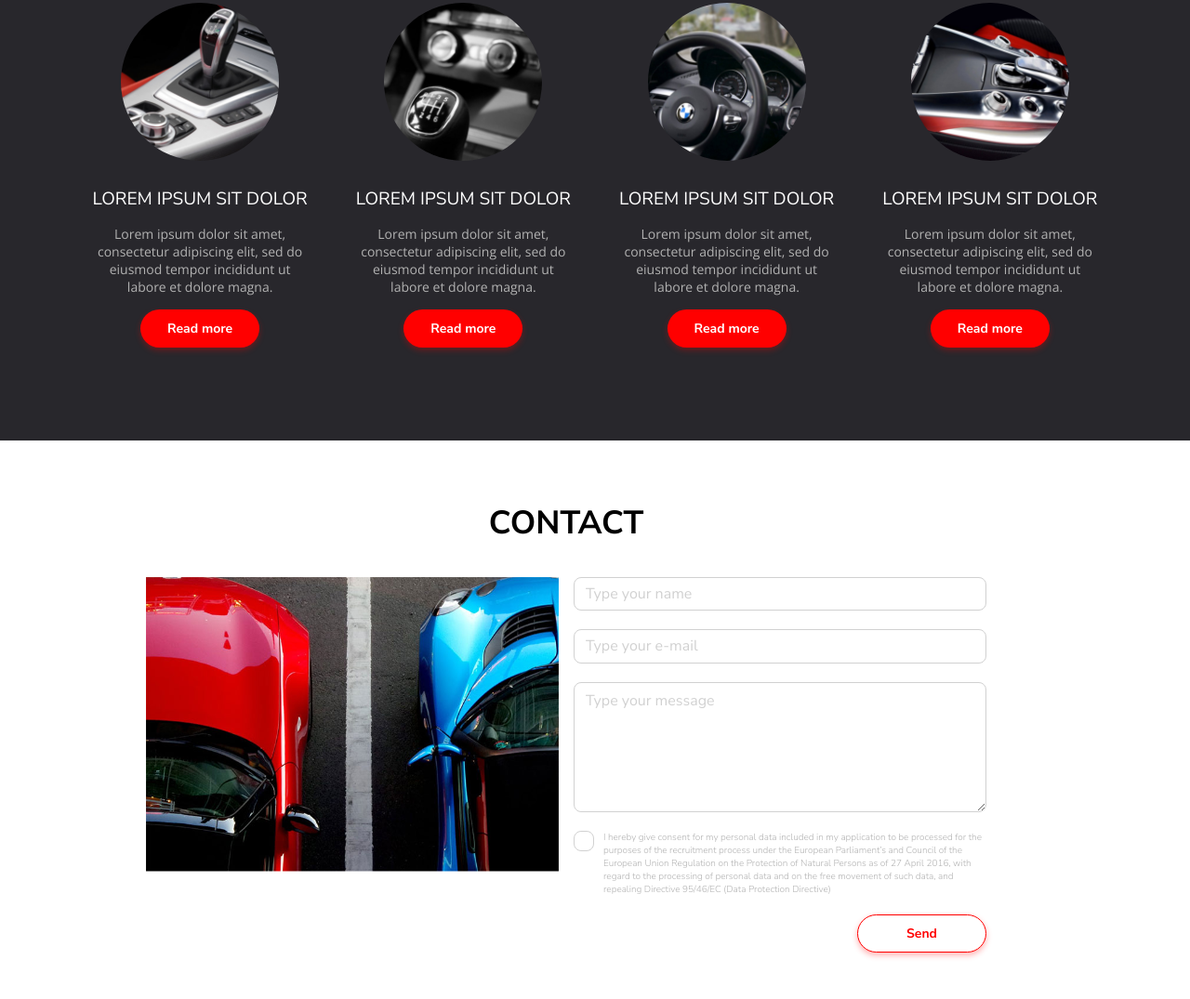
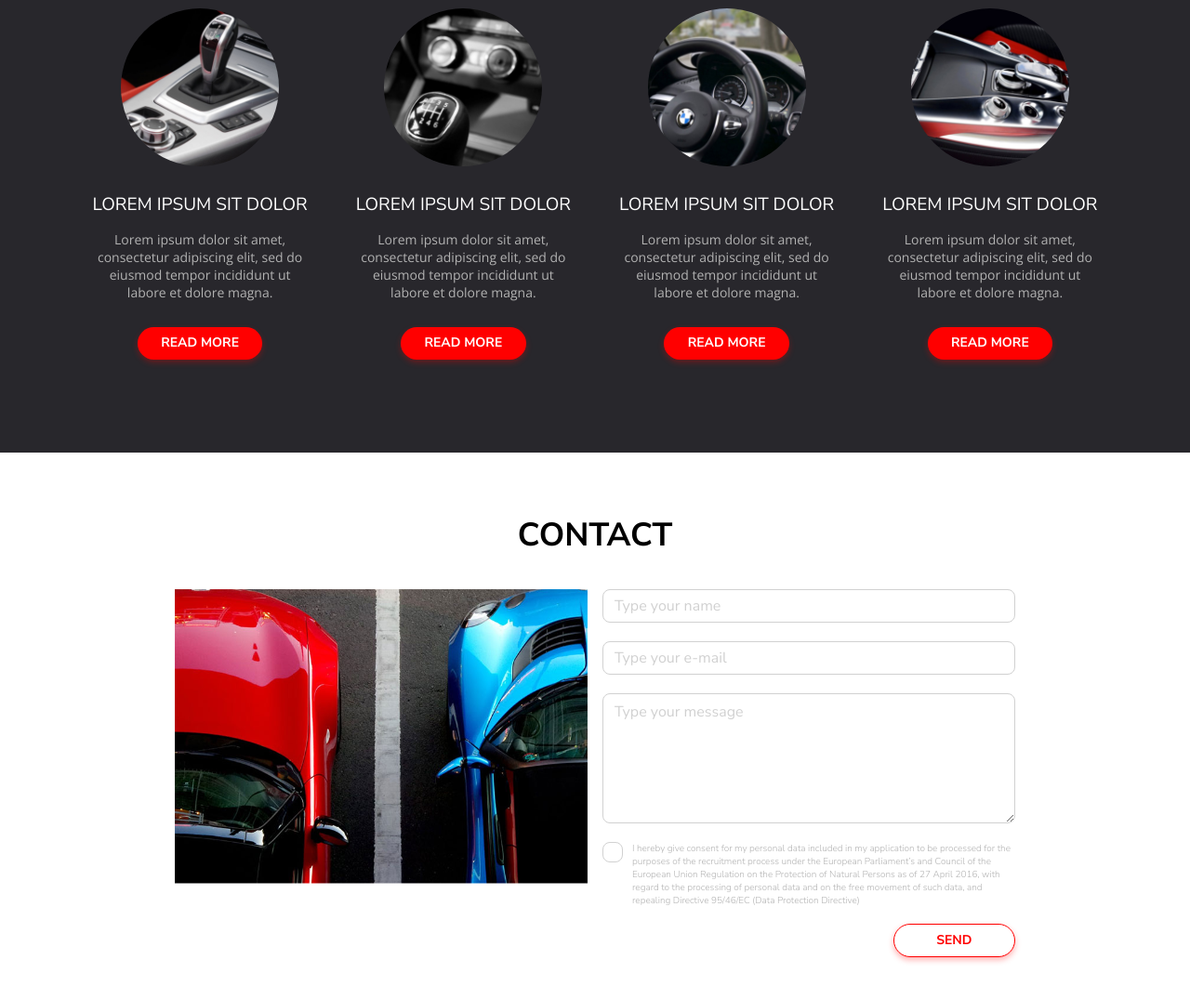
Before and after one commit to BabyYoda-bee-boop/Car-Sharing-Desktop-layout-Demo, a plain HTML site: page index.html in a window 1280 px wide. Shown: the part 1687-2762 px from the top of the page at 93% size. Drawn offline with nearby package versions, Linux system fonts and the light colour scheme.

Commit message:
Refactor: class namings

```diff
--- a/css/style.css
+++ b/css/style.css
@@ -2,6 +2,18 @@
     box-sizing: border-box;
 }
 
+body {
+    font-family: var(--primary-font), sans-serif;
+    font-size: 16px;
+}
+
+.container {
+    max-width: 1088px;
+    margin: 0 auto;
+}
+
+
+/* variables */
 :root {
     --white-color: #FFF;
     --white-transparent-29: #FFFFFF29;
@@ -19,16 +31,10 @@
     --primary-font: "Nunito Sans";
     --secondary-font: "Open Sans";
 }
-body {
-  font-family: var(--primary-font), sans-serif;
-  font-size: 16px;
-}
+/* e: variables */
 
-.container {
-  max-width: 1088px;
-  margin: 0 auto;
-}
 
+/* header */
     .header {
         min-height: 650px;
         height: 100vh;
@@ -37,12 +43,12 @@ body {
         background-position: 50% 0;
         background-repeat: no-repeat;
     }
+
     .header__nav {
         height: 90px;
         background-color: var(--black-color-transparent-66);
         border-bottom: 2px solid var(--white-transparent-33);
     }
-
     .header__nav .container {
         display: flex;
         justify-content: space-between;
@@ -59,7 +65,6 @@ body {
         height: 35px;
         margin: 0 10px;
     }
-
     .header__logo-text {
         font: normal normal 800 35px var(--primary-font), sans-serif;
         color: var(--white-color);
@@ -67,6 +72,7 @@ body {
     .header__logo-text span {
         color: var(--secondary-color);
     }
+
     .header__nav-list {
         display: flex;
         height: 100%;
@@ -85,11 +91,9 @@ body {
         text-decoration: none;
         color: var(--white-color);
     }
-
     .header__nav-list-item:hover {
         background-color: var(--white-transparent-33);
     }
-/* TODO: .header__nav-list li:hover {} */
 
     .banner__container {
         display: flex;
@@ -116,32 +120,60 @@ body {
         flex-grow: 1;
         margin-top: 10px;
     }
-.banner__btn {
+/* e: header */
+
+
+/* buttons */
+    .btn-container {
         display: flex;
         justify-content: center;
         gap: 25px;
     }
 
-.banner__btn.first,
-.banner__btn.second {
+    .btn{
+        font: var(--primary-font);
+        font-weight: 700; /* bold */
         border-radius: 40px;
         border: none;
-  padding: 22px 55px;
-  font: normal normal bold 1em var(--primary-font);
         text-transform: uppercase;
         text-decoration: none;
         margin-top: 54px;
+        display: inline-block;
     }
-.banner__btn.first {
+    .btn-large {
+        font-size: 1em;
+        line-height: 1.375em;
+        padding: 1.375em 3.438em; /* 22px 55px */
+    }
+    .btn-small {
+        font-size: 0.875em; /* 14px */
+        line-height: 1.188em;
+        padding: 0.625em 1.813em; /* 10px 29px */
+        margin-top: 0.938em;  /* 15px */
+    }
+    .btn-primary {
         background-color: var(--secondary-color);
         color: var(--white-color);
         box-shadow: 0px 3px 6px #FF00004D;
     }
-.banner__btn.second {
+    .btn-secondary {
         background-color: var(--white-color);
         color: var(--secondary-color);
     }
 
+    #contact .btn {
+        align-self: flex-end;
+        background-color: var(--white-color);
+        color: var(--secondary-color);
+        box-shadow: 0px 3px 6px var(--secondary-transparent-4D);
+        border: 1px solid var(--secondary-color);
+        padding: 0.625em 3.25em;  /* 10px 52px */
+        margin: 1.25em 0; /* 20px 0 */
+    }
+/* e: buttons */
+
+
+/* blog section */
     .section.container,
     .section .container {
         display: flex;
@@ -174,18 +206,10 @@ body {
         font: normal normal 300 calc(14em/16) var(--secondary-font), sans-serif;
         margin: 15px 92px 15px 0;
     }
-.section__column-btn {
-  font: normal normal bold calc(14em/16) var(--primary-font), sans-serif;
-  background-color: var(--secondary-color);
-  padding: 11px 29px;
-  box-shadow: 0px 3px 6px var(--secondary-transparent-4D);
-  color: var(--white-color);
-  text-decoration: none;
-  border: none;
-  border-radius: 40px;
-  display: inline-block;
-}
+/* e: blog section */
 
+
+/* service section */
     #service {
         background-color: var(--gray-color-200);
         text-align: center;
@@ -207,9 +231,12 @@ body {
         margin-right: 0;
         font: normal normal normal calc(14em/16) var(--secondary-font), sans-serif;
     }
+/* e: service section */
 
+
+/* contact */
     #contact.section.container{
-  margin: 65px;
+        margin: 65px auto;
     }
     #contact .section__columns {
         display: flex;
@@ -263,14 +290,4 @@ textarea.form__input {
         font: normal normal 300 calc(10em/16) var(--primary-font);
         color: var(--gray-color-300);
     }
-#contact .section__btn {
-  align-self: flex-end;
-  font: normal normal bold calc(14em/16) var(--primary-font), sans-serif;
-  color: var(--secondary-color);
-  padding: 10px 52px;
-  box-shadow: 0px 3px 6px var(--secondary-transparent-4D);
-  border: 1px solid var(--secondary-color);
-  border-radius: 40px;
-  background-color: var(--white-color);
-  margin: 20px 0;
-}
+/* e: contact */
--- a/index.html
+++ b/index.html
@@ -41,9 +41,9 @@
       <p class="banner__container-subtitle">
         Lorem ipsum dolor sit amet, consectetur adipiscing elit, sed do eiusmod tempor incididunt ut labore et dolore magna aliqua. Ut enim ad minim veniam, quis nostrud exercitation ullamco laboris nisi ut aliquip ex ea commodo consequat.
       </p>
-        <div class="banner__btn">
-          <a href="#" class="banner__btn first">Share a car</a>
-          <a href="#" class="banner__btn second">Key features</a>
+      <div class="btn-container">
+        <a href="#" class="btn btn-primary btn-large">Share a car</a>
+        <a href="#" class="btn btn-secondary btn-large">Key features</a>
       </div>
     </div>
   </header>
@@ -59,7 +59,7 @@
         <p class="section__column-subtitle">
           Lorem ipsum dolor sit amet, consectetur adipiscing elit, sed do eiusmod tempor incididunt ut labore et dolore magna aliqua.
         </p>
-            <a href="#" class="section__column-btn">Read more</a>
+        <a href="#" class="btn btn-primary btn-small">Read more</a>
       </article>
       <article class="section__column">
         <img src="images/photo2.png" alt="Front-side of a red car">
@@ -67,7 +67,7 @@
         <p class="section__column-subtitle">
           Lorem ipsum dolor sit amet, consectetur adipiscing elit, sed do eiusmod tempor incididunt ut labore et dolore magna aliqua.
         </p>
-            <a href="#" class="section__column-btn">Read more</a>
+        <a href="#" class="btn btn-primary btn-small">Read more</a>
       </article>
       <article class="section__column">
         <img src="images/photo3.png" alt="View of the engine compartment showing the car's motor and components">
@@ -75,7 +75,7 @@
         <p class="section__column-subtitle">
           Lorem ipsum dolor sit amet, consectetur adipiscing elit, sed do eiusmod tempor incididunt ut labore et dolore magna aliqua.
         </p>
-            <a href="#" class="section__column-btn">Read more</a>
+        <a href="#" class="btn btn-primary btn-small">Read more</a>
       </article>
     </div>
 
@@ -93,7 +93,7 @@
           <p class="section__column-subtitle">
             Lorem ipsum dolor sit amet, consectetur adipiscing elit, sed do eiusmod tempor incididunt ut labore et dolore magna.
           </p>
-                <a href="#" class="section__column-btn">Read more</a>
+          <a href="#" class="btn btn-primary btn-small">Read more</a>
         </article>
         <article class="section__column">
           <img src="images/mini2.png" alt="Gear level closeup">
@@ -101,7 +101,7 @@
           <p class="section__column-subtitle">
             Lorem ipsum dolor sit amet, consectetur adipiscing elit, sed do eiusmod tempor incididunt ut labore et dolore magna.
           </p>
-                <a href="#" class="section__column-btn">Read more</a>
+          <a href="#" class="btn btn-primary btn-small">Read more</a>
         </article>
         <article class="section__column">
           <img src="images/mini3.png" alt="Steering wheel closeup">
@@ -109,7 +109,7 @@
           <p class="section__column-subtitle">
             Lorem ipsum dolor sit amet, consectetur adipiscing elit, sed do eiusmod tempor incididunt ut labore et dolore magna.
           </p>
-                <a href="#" class="section__column-btn">Read more</a>
+          <a href="#" class="btn btn-primary btn-small">Read more</a>
         </article>
       </article>
       <article class="section__column">
@@ -118,7 +118,7 @@
         <p class="section__column-subtitle">
           Lorem ipsum dolor sit amet, consectetur adipiscing elit, sed do eiusmod tempor incididunt ut labore et dolore magna.
         </p>
-                <a href="#" class="section__column-btn">Read more</a>
+        <a href="#" class="btn btn-primary btn-small">Read more</a>
       </article>
     </div>
   </section>
@@ -144,7 +144,7 @@
           I hereby give consent for my personal data included in my application to be processed for the purposes of the recruitment process under the European Parliament’s and Council of the European Union Regulation on the Protection of Natural Persons as of 27 April 2016, with regard to the processing of personal data and on the free movement of such data, and repealing Directive 95/46/EC (Data Protection Directive)
         </label>
       </div>
-          <button type="submit" class="section__btn">Send</button>
+      <button type="submit" class="btn btn-primary btn-small">Send</button>
     </form>
 
   </div>
```
Lines whose indentation alone changed are shown as unchanged.
